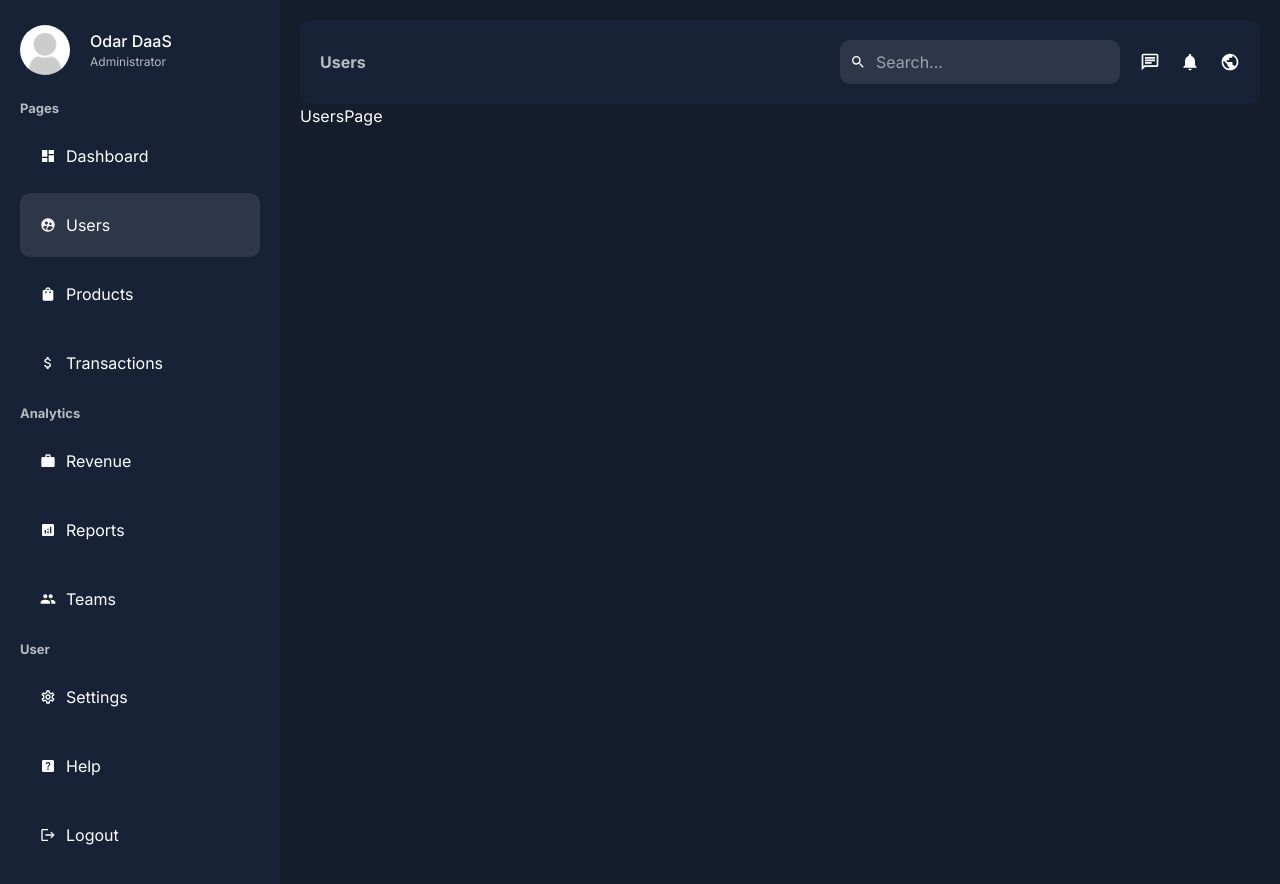
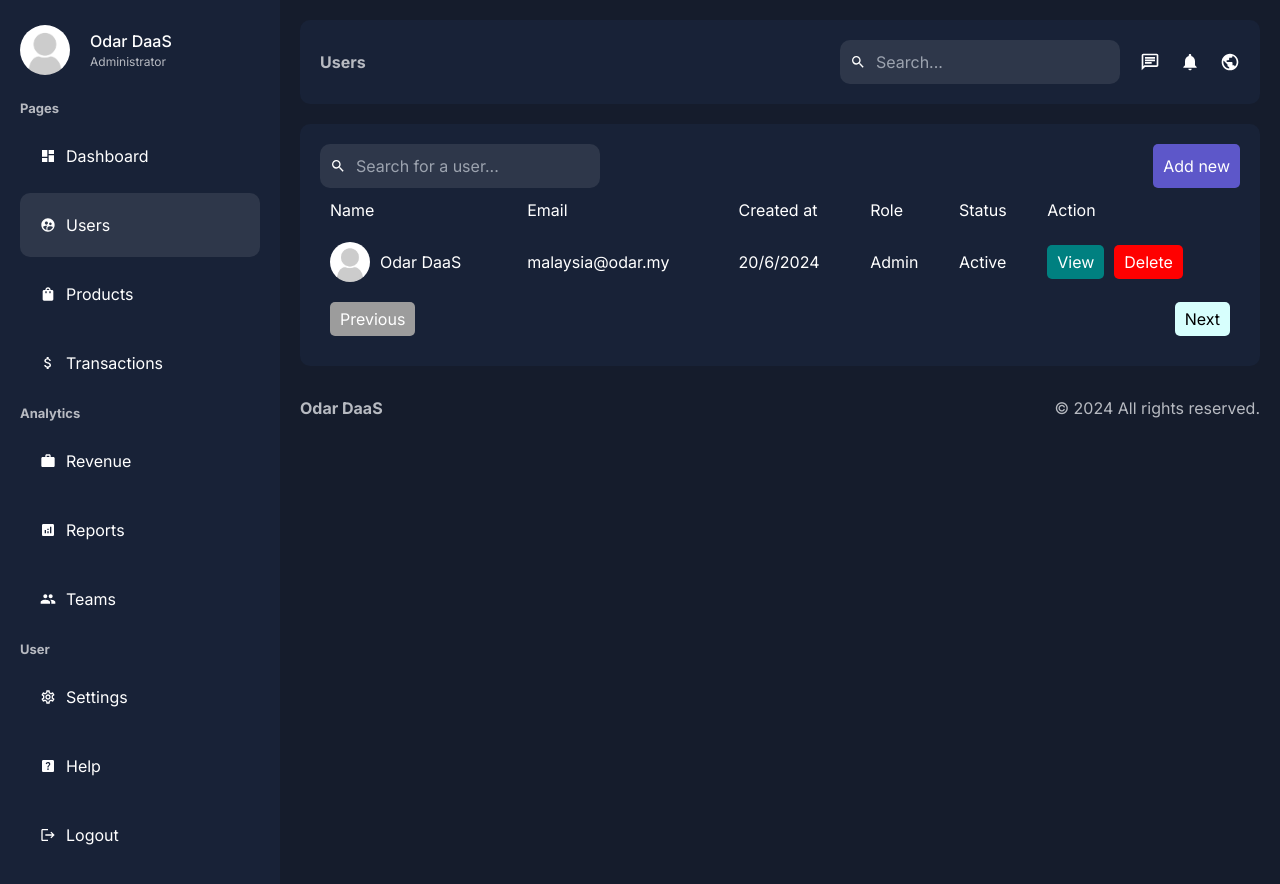
Before and after one commit to chaad98/Admin-Dashboard, a Next.js app: page /dashboard/users in a window 1280 px wide. Shown: the top 884 px of the page. Built offline with nearby package versions, Linux system fonts and the light colour scheme.

Commit message:
Completed users and products page design

```diff
--- a/src/app/dashboard/layout.tsx
+++ b/src/app/dashboard/layout.tsx
@@ -2,6 +2,7 @@ import { WithChildren } from "@/utils/types";
 import Sidebar from "../ui/dashboard/sidebar/sidebar";
 import Navbar from "../ui/dashboard/navbar/navbar";
 import styles from "../ui/dashboard/dashboard.module.css";
+import Footer from "../ui/dashboard/footer/footer";
 
 const Layout = ({ children }: WithChildren) => {
   return (
@@ -12,6 +13,7 @@ const Layout = ({ children }: WithChildren) => {
       <div className={styles.content}>
         <Navbar />
         {children}
+        <Footer />
       </div>
     </div>
   );
--- a/src/app/dashboard/products/page.tsx
+++ b/src/app/dashboard/products/page.tsx
@@ -1,5 +1,65 @@
+import Pagination from "@/app/ui/dashboard/pagination/pagination";
+import styles from "@/app/ui/dashboard/product/product.module.css";
+import Search from "@/app/ui/dashboard/search/search";
+import Link from "next/link";
+import Image from "next/image";
+
 const ProductsPage = () => {
-  return <div>ProductsPage</div>;
+  return (
+    <div className={styles.container}>
+      <div className={styles.top}>
+        <Search placeholder="Search for a product..." />
+        <Link href={"/dashboard/products/add"}>
+          <button className={styles.addButton}>Add new</button>
+        </Link>
+      </div>
+      <table className={styles.table}>
+        <thead>
+          <tr>
+            <td>Title</td>
+            <td>Description</td>
+            <td>Price</td>
+            <td>Created at</td>
+            <td>Stock</td>
+            <td>Action</td>
+          </tr>
+        </thead>
+        <tbody>
+          <tr>
+            <td className={styles.product}>
+              <Image
+                src={"/noproduct.jpg"}
+                alt=""
+                width={40}
+                height={40}
+                className={styles.productImage}
+              />
+              Mineral water
+            </td>
+            <td>Clean water taken from top of the mountain</td>
+            <td>RM 2.00</td>
+            <td>20/6/2024</td>
+            <td>10</td>
+            <td>
+              <div className={styles.buttons}>
+                <Link href={"/"}>
+                  <button className={`${styles.button} ${styles.view}`}>
+                    View
+                  </button>
+                </Link>
+                <Link href={""}>
+                  <button className={`${styles.button} ${styles.delete}`}>
+                    Delete
+                  </button>
+                </Link>
+              </div>
+            </td>
+          </tr>
+        </tbody>
+      </table>
+      <Pagination />
+    </div>
+  );
 };
 
 export default ProductsPage;
--- a/src/app/dashboard/users/page.tsx
+++ b/src/app/dashboard/users/page.tsx
@@ -1,5 +1,65 @@
+import Pagination from "@/app/ui/dashboard/pagination/pagination";
+import Search from "@/app/ui/dashboard/search/search";
+import styles from "@/app/ui/dashboard/user/user.module.css";
+import Image from "next/image";
+import Link from "next/link";
+
 const UsersPage = () => {
-  return <div>UsersPage</div>;
+  return (
+    <div className={styles.container}>
+      <div className={styles.top}>
+        <Search placeholder="Search for a user..." />
+        <Link href={"/dashboard/users/add"}>
+          <button className={styles.addButton}>Add new</button>
+        </Link>
+      </div>
+      <table className={styles.table}>
+        <thead>
+          <tr>
+            <td>Name</td>
+            <td>Email</td>
+            <td>Created at</td>
+            <td>Role</td>
+            <td>Status</td>
+            <td>Action</td>
+          </tr>
+        </thead>
+        <tbody>
+          <tr>
+            <td className={styles.user}>
+              <Image
+                src={"/noavatar.png"}
+                alt=""
+                width={40}
+                height={40}
+                className={styles.userImage}
+              />
+              Odar DaaS
+            </td>
+            <td>malaysia@odar.my</td>
+            <td>20/6/2024</td>
+            <td>Admin</td>
+            <td>Active</td>
+            <td>
+              <div className={styles.buttons}>
+                <Link href={"/"}>
+                  <button className={`${styles.button} ${styles.view}`}>
+                    View
+                  </button>
+                </Link>
+                <Link href={""}>
+                  <button className={`${styles.button} ${styles.delete}`}>
+                    Delete
+                  </button>
+                </Link>
+              </div>
+            </td>
+          </tr>
+        </tbody>
+      </table>
+      <Pagination />
+    </div>
+  );
 };
 
 export default UsersPage;
--- a/src/app/ui/dashboard/dashboard.module.css
+++ b/src/app/ui/dashboard/dashboard.module.css
@@ -6,6 +6,7 @@
   flex: 1;
   background-color: var(--bgSoft);
   padding: 20px;
+  min-height: 100vh;
 }
 
 .content {
--- /dev/null
+++ b/src/app/ui/dashboard/footer/footer.module.css
@@ -0,0 +1,15 @@
+.container {
+  display: flex;
+  align-items: center;
+  justify-content: space-between;
+  margin-top: 30px;
+  color: var(--textSoft);
+}
+
+.logo {
+  font-weight: bold;
+}
+
+.text {
+  font-size: 12px;
+}
--- /dev/null
+++ b/src/app/ui/dashboard/footer/footer.tsx
@@ -0,0 +1,12 @@
+import styles from "./footer.module.css";
+
+const Footer = () => {
+  return (
+    <div className={styles.container}>
+      <div className={styles.logo}>Odar DaaS</div>
+      <div className={styles.trademark}>© 2024 All rights reserved.</div>
+    </div>
+  );
+};
+
+export default Footer;
--- /dev/null
+++ b/src/app/ui/dashboard/pagination/pagination.module.css
@@ -0,0 +1,24 @@
+.container {
+  display: flex;
+  padding: 10px;
+  justify-content: space-between;
+}
+
+.button {
+  padding: 5px 10px;
+  cursor: pointer;
+  border-radius: 5px;
+}
+
+.button:disabled {
+  cursor: not-allowed;
+}
+
+.btnPrev {
+  background-color: rgb(156, 156, 156);
+}
+
+.btnNext {
+  background-color: rgb(215, 255, 253);
+  color: black;
+}
--- /dev/null
+++ b/src/app/ui/dashboard/pagination/pagination.tsx
@@ -0,0 +1,14 @@
+import styles from "./pagination.module.css";
+
+const Pagination = () => {
+  return (
+    <div className={styles.container}>
+      <button className={`${styles.button} ${styles.btnPrev}`} disabled>
+        Previous
+      </button>
+      <button className={`${styles.button} ${styles.btnNext}`}>Next</button>
+    </div>
+  );
+};
+
+export default Pagination;
--- /dev/null
+++ b/src/app/ui/dashboard/product/product.module.css
@@ -0,0 +1,61 @@
+.container {
+  background-color: var(--bgSoft);
+  padding: 20px;
+  border-radius: 10px;
+  margin-top: 20px;
+}
+
+.top {
+  display: flex;
+  align-items: center;
+  justify-content: space-between;
+}
+
+.addButton {
+  padding: 10px;
+  background-color: #5d57c9;
+  color: var(--text);
+  border: none;
+  border-radius: 5px;
+  cursor: pointer;
+}
+
+.table {
+  width: 100%;
+}
+
+.table td {
+  padding: 10px;
+}
+
+.product {
+  display: flex;
+  align-items: center;
+  gap: 10px;
+}
+
+.productImage {
+  border-radius: 50%;
+  object-fit: cover;
+}
+
+.buttons {
+  display: flex;
+  gap: 10px;
+}
+
+.button {
+  padding: 5px 10px;
+  border-radius: 5px;
+  color: var(--text);
+  border: none;
+  cursor: pointer;
+}
+
+.view {
+  background-color: teal;
+}
+
+.delete {
+  background-color: red;
+}
--- /dev/null
+++ b/src/app/ui/dashboard/search/search.module.css
@@ -0,0 +1,16 @@
+.container {
+  display: flex;
+  align-items: center;
+  gap: 10px;
+  background-color: #2e374a;
+  padding: 10px;
+  border-radius: 10px;
+  width: max-content;
+}
+
+.input {
+  background-color: transparent;
+  border: none;
+  color: var(--text);
+  outline: none;
+}
--- /dev/null
+++ b/src/app/ui/dashboard/search/search.tsx
@@ -0,0 +1,13 @@
+import { MdSearch } from "react-icons/md";
+import styles from "./search.module.css";
+
+const Search = ({ placeholder }: any) => {
+  return (
+    <div className={styles.container}>
+      <MdSearch />
+      <input type="text" placeholder={placeholder} className={styles.input} />
+    </div>
+  );
+};
+
+export default Search;
--- /dev/null
+++ b/src/app/ui/dashboard/user/user.module.css
@@ -0,0 +1,61 @@
+.container {
+  background-color: var(--bgSoft);
+  padding: 20px;
+  border-radius: 10px;
+  margin-top: 20px;
+}
+
+.top {
+  display: flex;
+  align-items: center;
+  justify-content: space-between;
+}
+
+.addButton {
+  padding: 10px;
+  background-color: #5d57c9;
+  color: var(--text);
+  border: none;
+  border-radius: 5px;
+  cursor: pointer;
+}
+
+.table {
+  width: 100%;
+}
+
+.table td {
+  padding: 10px;
+}
+
+.user {
+  display: flex;
+  align-items: center;
+  gap: 10px;
+}
+
+.userImage {
+  border-radius: 50%;
+  object-fit: cover;
+}
+
+.buttons {
+  display: flex;
+  gap: 10px;
+}
+
+.button {
+  padding: 5px 10px;
+  border-radius: 5px;
+  color: var(--text);
+  border: none;
+  cursor: pointer;
+}
+
+.view {
+  background-color: teal;
+}
+
+.delete {
+  background-color: red;
+}
```
Also changed, not shown: public/noproduct.jpg (added).
